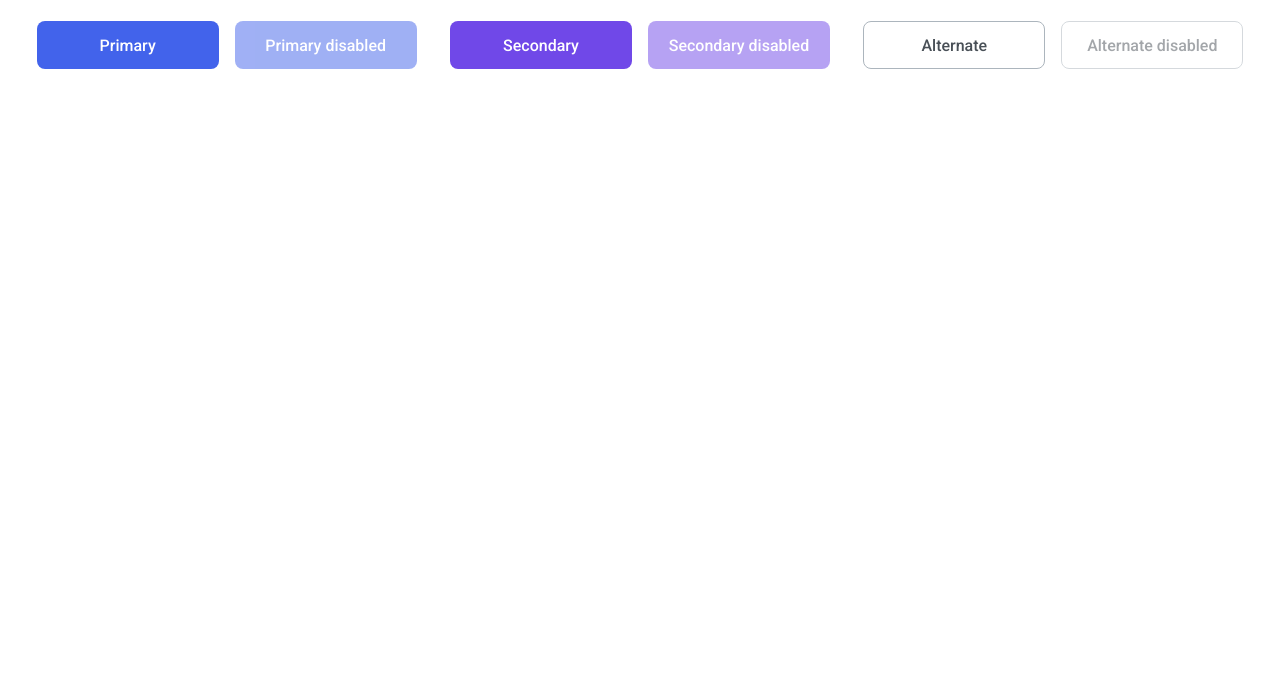
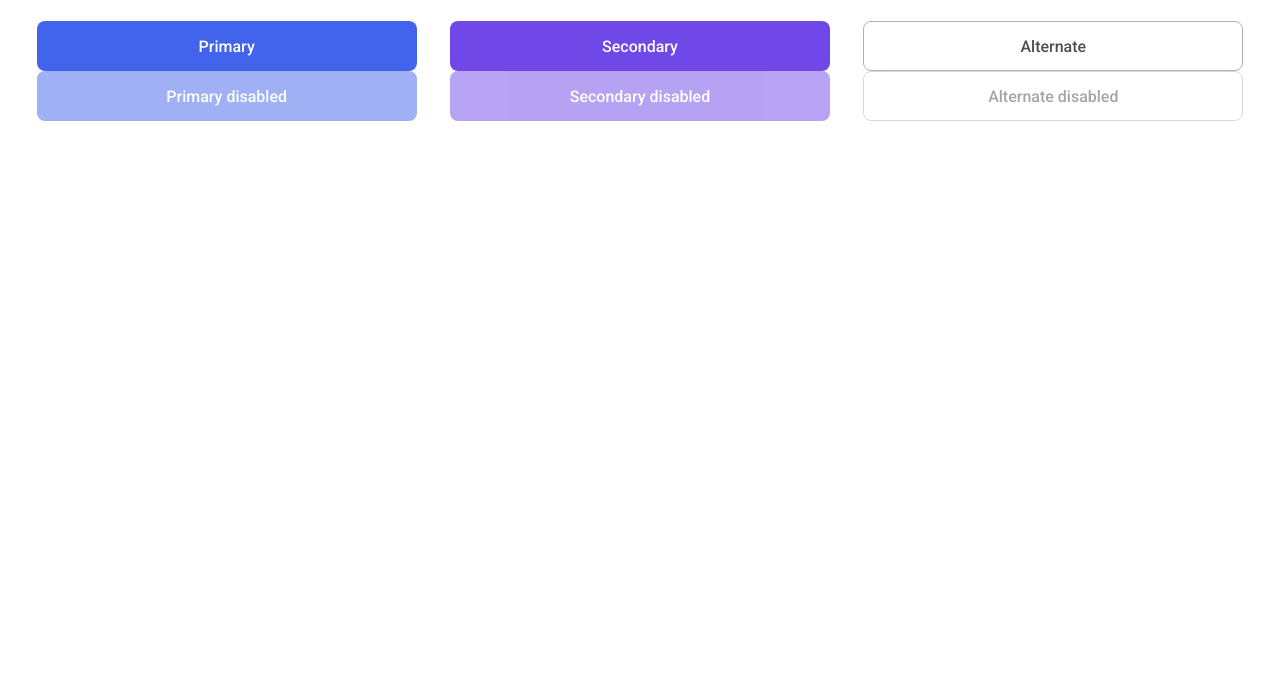
Before and after one commit to js-tasks-ru/htmlcss-20210610_eresha, a website: page 03-lection1/01-button/index.html in a window 1280 px wide. Shown: the part 124-800 px from the top of the page. Drawn offline with Linux system fonts and the light colour scheme.

Commit message:
добавляет класс button_full-width

```diff
--- a/03-lection1/01-button/button.css
+++ b/03-lection1/01-button/button.css
@@ -2,10 +2,10 @@
 
 .button {
   display: inline-block;
-  min-width: 182px;
-  padding: 14px 16px 13px;
+  padding: 15px 16px 14px;
   border-radius: 8px;
   border: none;
+  outline: none;
 
   font-style: normal;
   font-weight: 500;
@@ -15,6 +15,10 @@
 
   box-sizing: border-box;
   cursor: pointer;
+}
+
+.button_full-width {
+  width: 100%;
 }
 
 .button_primary {
--- a/03-lection1/01-button/index.html
+++ b/03-lection1/01-button/index.html
@@ -14,16 +14,16 @@
         <h1 class="page__title">Buttons</h1>
         <section class="page__content">
             <div class="page__box">
-                <button class="button button_primary">Primary</button>
-                <button class="button button_primary" disabled>Primary disabled</button>
+                <button class="button button_primary button_full-width">Primary</button>
+                <button class="button button_primary button_full-width" disabled>Primary disabled</button>
             </div>
             <div class="page__box">
-                <button class="button button_secondary">Secondary</button>
-                <button class="button button_secondary" disabled>Secondary disabled</button>
+                <button class="button button_secondary button_full-width">Secondary</button>
+                <button class="button button_secondary button_full-width" disabled>Secondary disabled</button>
             </div>
             <div class="page__box">
-                <button class="button button_alternate">Alternate</button>
-                <button class="button button_alternate" disabled>Alternate disabled</button>
+                <button class="button button_alternate button_full-width">Alternate</button>
+                <button class="button button_alternate button_full-width" disabled>Alternate disabled</button>
             </div>
         </section>
     </div>
```
